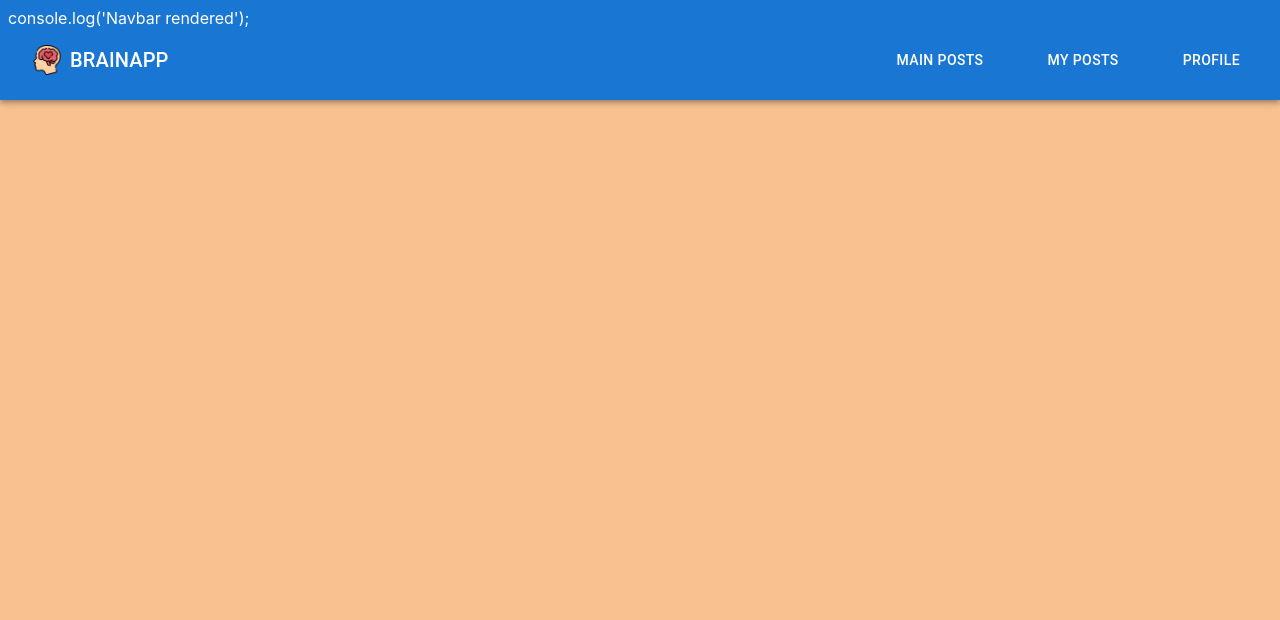
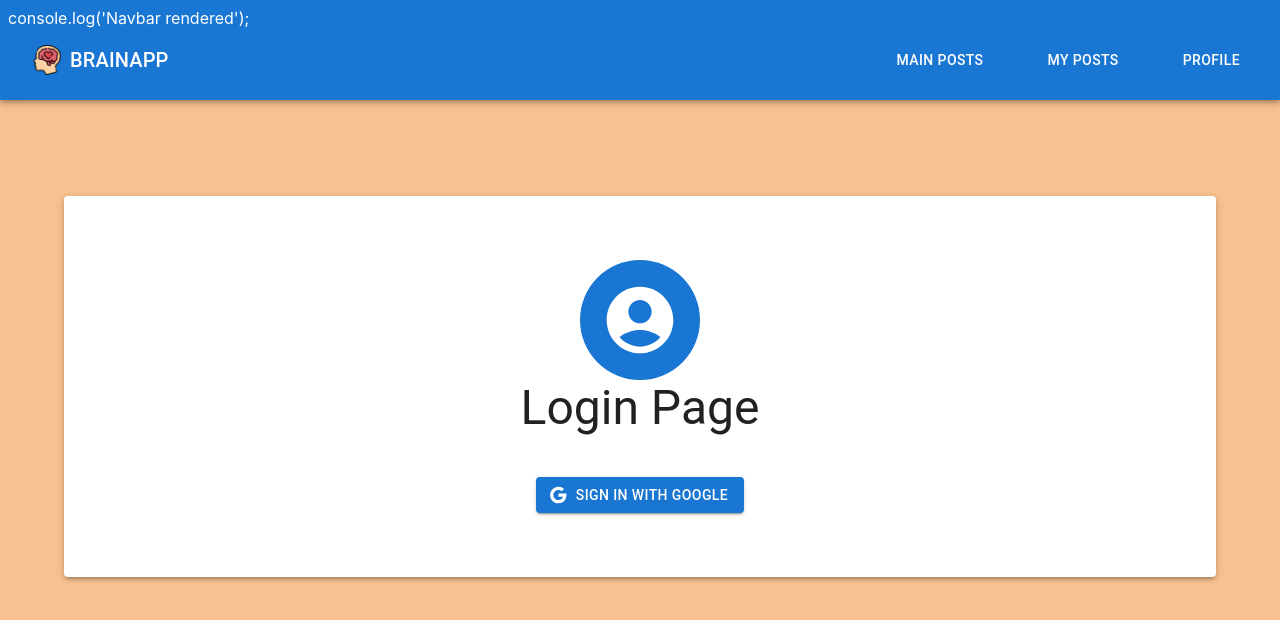
Before and after one commit to ohJustin/Blog-App, a React (Create React App) app in the folder mental-health-blogapp/: page /login in a window 1280 px wide. Shown: the top 620 px of the page. Built offline with nearby package versions, Linux system fonts and the light colour scheme; no server answers.

Commit message:
Fixed user login issue. Forceful login upon running site

```diff
--- a/mental-health-blogapp/src/App.js
+++ b/mental-health-blogapp/src/App.js
@@ -12,9 +12,9 @@ function App() {
   return (
     <Router>
       <Routes>
-        <Route path="/login" element={<LoginPage />} />
-        <Route path="/" element={withAuth(LandingPage)}>
-          <Route index element={withAuth(<MainPg />)} />
+        <Route path="login" element={<LoginPage />} />
+        <Route path="" element={LandingPage}>
+          <Route path ="home" index element={<MainPg />} />
           <Route path="myposts" element={<CreatePost />} />
           <Route path="profile" element={<ProfilePg />} />
           <Route path="view-posts" element={<ViewPosts />} />
--- a/mental-health-blogapp/src/authentification/withAuth.js
+++ b/mental-health-blogapp/src/authentification/withAuth.js
@@ -12,23 +12,24 @@ const withAuth = (Component) => {
             if (userLoggedIn()) {
                 setAuthenticated(true);
                 setLoading(false);
-            } else{
+            } else {
                 navigate('/login');
                 setLoading(false);
             }
         }, [navigate]);
-        if (loading){
-            return <h1>Loading...<CircularProgress /></h1>;
+
+        if (loading) {
+            return <div>Loading...</div>; // Render a loading indicator while checking authentication
         }
 
-        if (!authenticated){
-            return null;
+        if (!authenticated) {
+            return null; // Optionally render null or a different component if not authenticated
         }
 
         return <Component {...props} />;
     };
 
-    return AuthenticatedComponent;
+    return <AuthenticatedComponent />;
 };
 
 export default withAuth;
--- a/mental-health-blogapp/src/components/Navbar/MuiNavbar.tsx
+++ b/mental-health-blogapp/src/components/Navbar/MuiNavbar.tsx
@@ -6,9 +6,9 @@ import React from "react";
 
 const navLinks =
     [
-        { text: 'Main Posts', path: '/home' },
-        { text: 'My Posts', path: '/myposts' },
-        { text: 'Profile', path: '/profile' },
+        { text: 'Main Posts', path: 'home' },
+        { text: 'My Posts', path: 'myposts' },
+        { text: 'Profile', path: 'profile' },
     ];
 
 
--- a/mental-health-blogapp/src/pages/LandingPage.js
+++ b/mental-health-blogapp/src/pages/LandingPage.js
@@ -1,13 +1,13 @@
-import React, { useState } from 'react';
-import MenuIcon from '@mui/icons-material/Menu';
-import { Routes, Route, useNavigate, useLocation } from 'react-router-dom';
+import React from 'react';
+import { Routes, Route, Navigate } from 'react-router-dom';
 import MuiNavbar from '../components/Navbar/MuiNavbar.tsx';
+import withAuth from '../authentification/withAuth';
 
 // Pages
 import MainPg from './MainPage.js';
-// import ProfileW from './ProfileWall';
 import ProfilePg from './ProfilePage.js';
 import UserPost from './ProfilePosts.js';
+import LoginPage from './LoginPage.js';
 // import ViewPost from './ViewPost';
 
 /*
@@ -22,15 +22,15 @@ const Layout = ({ children }) => (
   </div>
 );
 
-
 function LandingPage() {
   return (
     <Layout>
       <Routes>
-        <Route path="/" element={<MainPg />} />
-        {/* Bad naming convention on line 24. This is the "My Posts" */}
-        <Route path="/myposts" element={<UserPost />} />
-        <Route path="/profile" element={<ProfilePg />} />
+        <Route path="" element={<Navigate to="home" />} /> {/* Redirect from root to /home */}
+        <Route path="login" element={<LoginPage />} />
+        <Route path="home" element={withAuth(MainPg)} />
+        <Route path="myposts" element={withAuth(UserPost)} />
+        <Route path="profile" element={withAuth(ProfilePg)} />
       </Routes>
     </Layout>
   );
--- a/mental-health-blogapp/src/pages/LoginPage.js
+++ b/mental-health-blogapp/src/pages/LoginPage.js
@@ -1,43 +1,73 @@
 import React, { useState } from 'react';
 import { signInWithGoogle, signOutUser, userLoggedIn, getCurrentUser } from '../authentification/userAuth';
-import { Button } from '@mui/material';
+import { Button, Container, Typography, Box, Avatar, Paper } from '@mui/material';
+import GoogleIcon from '@mui/icons-material/Google';
+import LogoutIcon from '@mui/icons-material/Logout';
+import AccountCircleIcon from '@mui/icons-material/AccountCircle';
 
 const LoginPage = () => {
     const [loggedIn, setLoggedIn] = useState(userLoggedIn());
     const [user, setUser] = useState(getCurrentUser());
 
     const signIn = async () => {
-        try{
+        try {
             await signInWithGoogle();
             setLoggedIn(userLoggedIn());
             setUser(getCurrentUser());
-        } catch(err){
+        } catch (err) {
             console.error('Issue signing in:', err);
         }
     };
 
     const signOut = async () => {
-        try{
+        try {
             await signOutUser();
             setLoggedIn(userLoggedIn());
             setUser(getCurrentUser());
-        } catch(err){
+        } catch (err) {
             console.error('Issue signing out:', err);
         }
     };
 
     return (
-        <div>
-            <h1>Login Page</h1>
-            {loggedIn ? (
-                <div>
-                    <h2>Welcome, {user.displayName}!</h2>
-                    <Button variant="contained" onClick={signOut}>Sign Out</Button>
-                </div>
-            ) : (
-                <Button variant="contained" onClick={signIn}>Sign In with Google</Button>
-            )}
-        </div>
+        <Container maxWidth="lg"> {/* Increased the maxWidth to 'lg' */}
+            <Paper elevation={3} sx={{ padding: 8, marginTop: 12, textAlign: 'center' }}> {/* Increased padding and margin */}
+                <Avatar
+                    sx={{ bgcolor: 'primary.main', width: 120, height: 120, margin: '0 auto' }}
+                    src={loggedIn && user.photoURL ? user.photoURL : undefined}
+                >
+                    {!loggedIn || !user.photoURL ? (
+                        <AccountCircleIcon fontSize="large" sx={{ fontSize: 80 }} />
+                    ) : null}
+                </Avatar>
+                <Typography variant="h3" component="h1" gutterBottom> {/* Increased typography size */}
+                    {loggedIn ? `Welcome, ${user.displayName}!` : 'Login Page'}
+                </Typography>
+                {loggedIn ? (
+                    <Box>
+                        <Button
+                            variant="contained"
+                            color="secondary"
+                            startIcon={<LogoutIcon />}
+                            onClick={signOut}
+                            sx={{ marginTop: 3 }}
+                        >
+                            Sign Out
+                        </Button>
+                    </Box>
+                ) : (
+                    <Button
+                        variant="contained"
+                        color="primary"
+                        startIcon={<GoogleIcon />}
+                        onClick={signIn}
+                        sx={{ marginTop: 3 }}
+                    >
+                        Sign In with Google
+                    </Button>
+                )}
+            </Paper>
+        </Container>
     );
 };
 
--- a/mental-health-blogapp/src/pages/MainPage.js
+++ b/mental-health-blogapp/src/pages/MainPage.js
@@ -3,7 +3,7 @@ import { Routes, Route } from 'react-router-dom';
 
 
 /*
-    This is './' point
+    This is './home' point
 */
 
 
```
